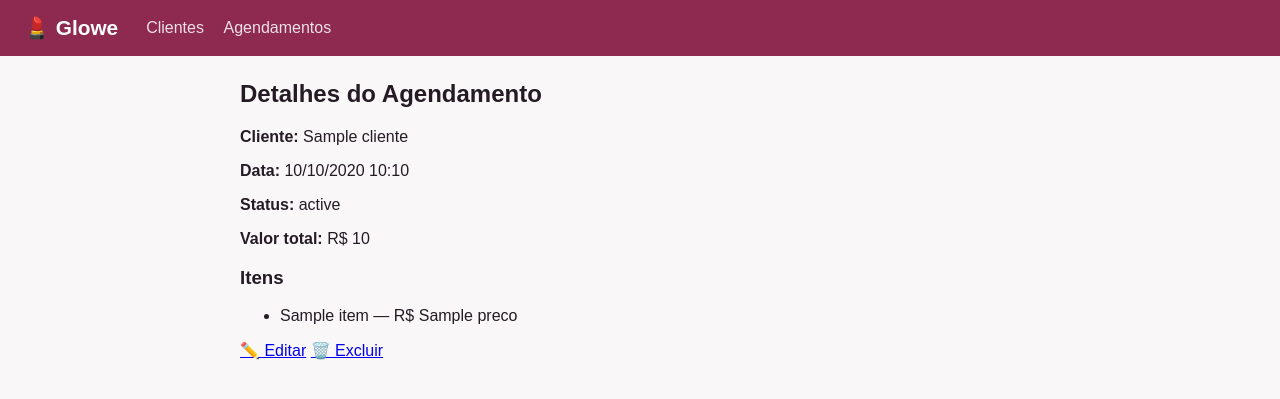
After one commit to luizeduardoritter1/glowe, a Django app: template backend/core/templates/core/detalhe_agendamento.html in a window 1280 px wide. The commit adds this page. Shown: the top 399 px of the page. Run offline with Django 5.2, Linux system fonts and the light colour scheme; the template is opened without the code that fills it: most values are stand-ins (such as "Sample title", 1, 10 or a date in 2020).

Commit message:
feat: completa CRUD web do agendamento (detalhe, editar e excluir)

```diff
--- /dev/null
+++ b/backend/core/templates/core/detalhe_agendamento.html
@@ -0,0 +1,21 @@
+{% extends 'core/base.html' %}
+{% block titulo %}Agendamento — Glowe{% endblock %}
+{% block conteudo %}
+    <h2>Detalhes do Agendamento</h2>
+    <p><strong>Cliente:</strong> {{ agendamento.cliente.nome }}</p>
+    <p><strong>Data:</strong> {{ agendamento.data_hora|date:"d/m/Y H:i" }}</p>
+    <p><strong>Status:</strong> {{ agendamento.status }}</p>
+    <p><strong>Valor total:</strong> R$ {{ agendamento.valor_total }}</p>
+
+    <h3>Itens</h3>
+    <ul>
+        {% for item in agendamento.itens.all %}
+            <li>{{ item.nome }} — R$ {{ item.preco }}</li>
+        {% empty %}
+            <li>Nenhum item neste agendamento.</li>
+        {% endfor %}
+    </ul>
+
+    <a href="{% url 'editar_agendamento' agendamento.id %}">✏️ Editar</a>
+    <a href="{% url 'excluir_agendamento' agendamento.id %}">🗑️ Excluir</a>
+{% endblock %}
--- a/backend/core/templates/core/lista_agendamentos.html
+++ b/backend/core/templates/core/lista_agendamentos.html
@@ -6,7 +6,7 @@
     <h2>Agendamentos</h2>
     <ul>
         {% for agendamento in agendamentos %}
-            <li>{{ agendamento.cliente.nome }} — {{ agendamento.valor_total }} — {{ agendamento.data_hora|date:"d/m/Y H:i" }}</li>
+            <li><a href="{% url 'detalhe_agendamento' agendamento.id %}">{{ agendamento.cliente.nome }} — {{ agendamento.data_hora|date:"d/m/Y H:i" }} — R$ {{ agendamento.valor_total }}</a></li>
         {% empty %}
             <li>Nenhum agendamento cadastrado ainda.</li>
         {% endfor %}
--- a/backend/core/urls.py
+++ b/backend/core/urls.py
@@ -21,4 +21,7 @@ urlpatterns = [
     # Endereço /agendamentos/  →  chama a view lista_agendamentos
     path('agendamentos/', views.lista_agendamentos, name='lista_agendamentos'),
     path('agendamentos/novo/', views.novo_agendamento, name='novo_agendamento'),
+    path('agendamentos/<int:id>/editar/', views.editar_agendamento, name='editar_agendamento'),
+    path('agendamentos/<int:id>/excluir/', views.excluir_agendamento, name='excluir_agendamento'),
+    path('agendamentos/<int:id>/', views.detalhe_agendamento, name='detalhe_agendamento'),
 ]
```
Also changed, not shown: backend/core/templates/core/confirmar_exclusao_agendamento.html (added, +11 -0 lines), backend/core/views.py (+22 -0 lines).
